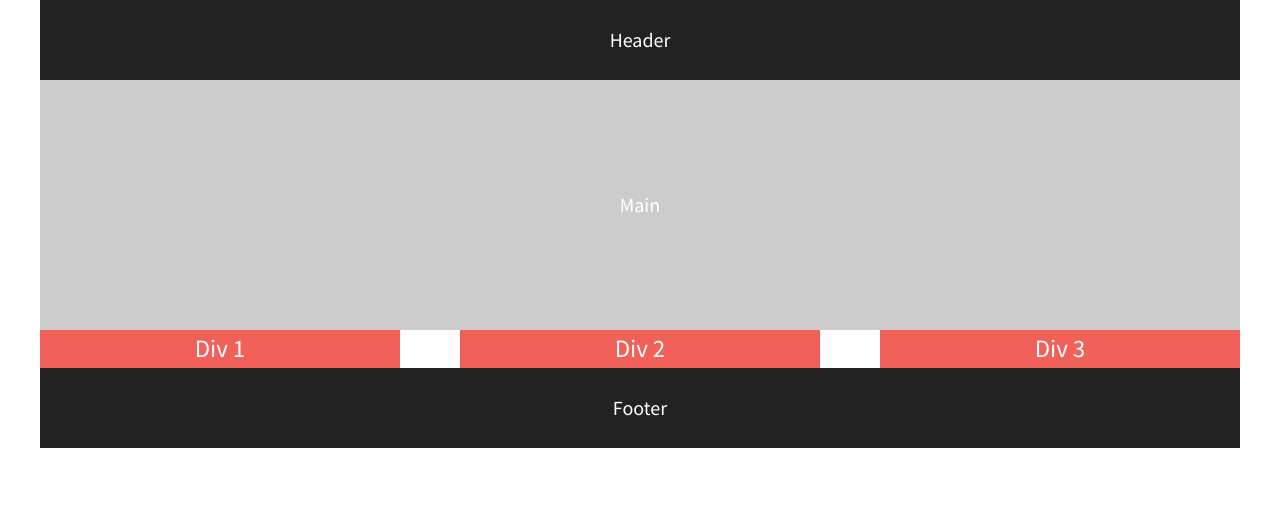
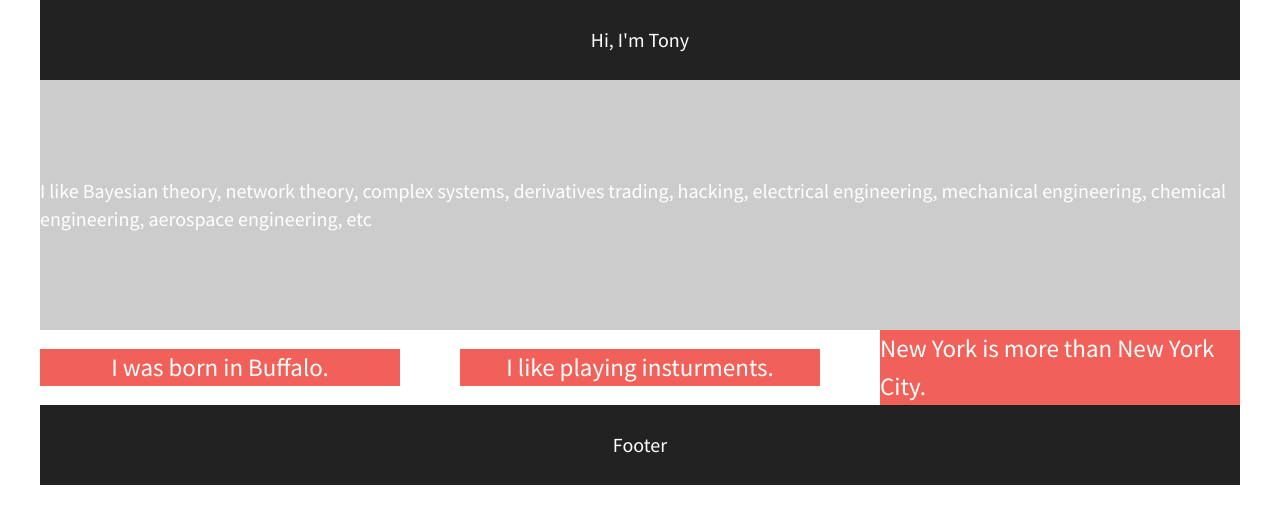
Before and after one commit to tonyac42/flexbox-6, a plain HTML site: page index.html in a window 1280 px wide. Drawn offline with nearby package versions, Linux system fonts and the light colour scheme.

Commit message:
final commit

```diff
--- a/index.html
+++ b/index.html
@@ -22,16 +22,16 @@
 
         <!-- Add your site or application content here -->
         <section class="flex-container">
-            <header>Header</header>
-            <main>Main</main>
+            <header>Hi, I'm Tony</header>
+            <main>I like Bayesian theory, network theory, complex systems, derivatives trading, hacking, electrical engineering, mechanical engineering, chemical engineering, aerospace engineering, etc</main>
             <div id="div-1" class="flex-items">
-                Div 1
+                I was born in Buffalo.
             </div>
             <div id="div-2" class="flex-items">
-                Div 2
+                I like playing insturments.
             </div>
             <div id="div-3" class="flex-items">
-                Div 3
+                New York is more than New York City.
             </div>
             <footer>Footer</footer>
         </section>
```
